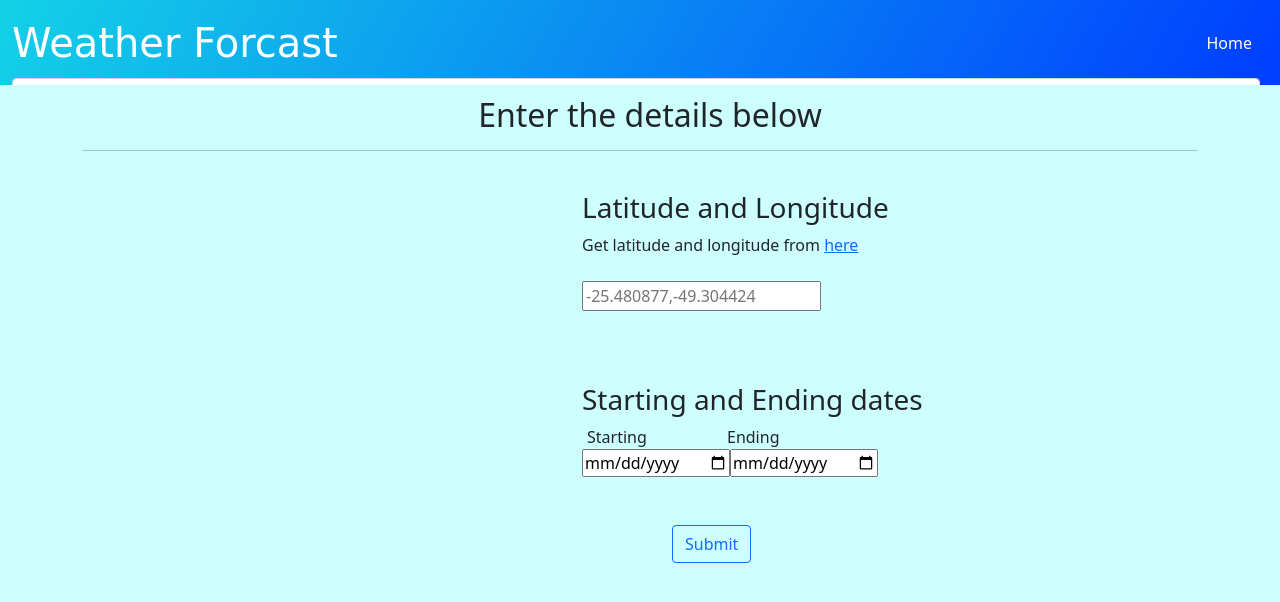
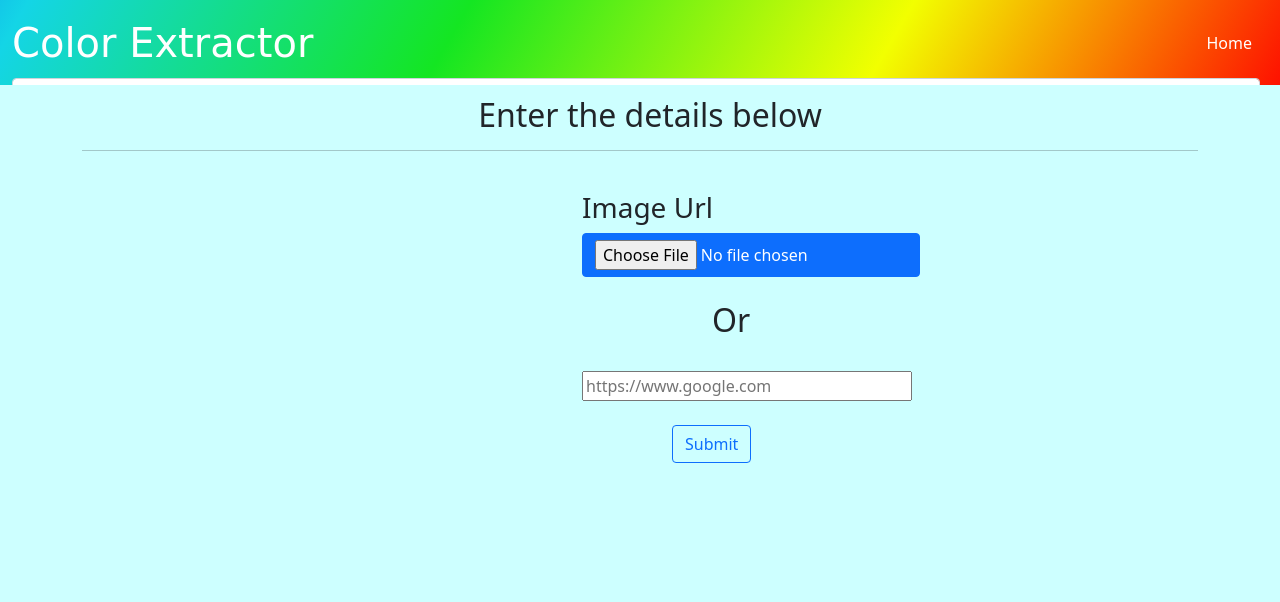
Before and after one commit to VaibhavBagaria/Color-Extractor, a Flask app: page / in a window 1280 px wide. Shown: the top 602 px of the page. Run offline with Flask 3, Linux system fonts and the light colour scheme; some libraries are stand-ins or nearby versions.

Commit message:
completed

```diff
--- a/main.py
+++ b/main.py
@@ -1,22 +1,20 @@
 from flask import Flask, render_template, request, url_for, redirect
-import requests
 from tkinter import messagebox
 from flask_bootstrap import Bootstrap
+from PIL import Image
+import urllib
+from werkzeug.utils import secure_filename
+import os
+
 
 app = Flask(__name__)
 
 app.config['SECRET_KEY'] = '8BYkEfBA6O6donzWlSihBXox7C0sKR6b'
 Bootstrap(app)
 
-url="https://api.meteomatics.com/"
-username="none_bagaria"
-password="Ogd10Z1d1U"
 
 have_details=False
-var=1
-temperature=[]
-precipitation=[]
-wind_speed=[]
+url_link=True
 @app.route("/")
 def home():
     global have_details
@@ -24,83 +22,36 @@ def home():
 
     return render_template("index.html", have_details=have_details)
 
-@app.route('/weather_report', methods=['POST'])
-def weather_report():
-    global have_details, temperature, precipitation, wind_speed
+@app.route('/extract_color', methods=['GET','POST'])
+def extract_color():
+    global have_details, url_link
     have_details=True
 
-    # latlong=request.form['latlong']
-    # starting_date=request.form['starting_date']
-    # ending_date=request.form['ending_date']
+    img_url=request.form['img_url']
+    if img_url == "":
+        url_link=False
+        image_file=request.files['file']
+        if image_file == "":
+            return "Please give a valid image"
+        filename=secure_filename(image_file.filename)
+        image_file.save(os.path.join('static/',filename))
+        image=Image.open(image_file)
 
-    latlong="-25.480877,-49.304424"
-    starting_date="2023-07-23"
-    ending_date="2023-07-26"
+    else:
+        url_link=True
+        image = Image.open(urllib.request.urlopen(img_url))
 
-    response=requests.get(f"{url}{starting_date}T00:00:00Z--{ending_date}T00:00:00Z:PT1H/t_2m:C,precip_1h:mm,wind_speed_10m:ms/{latlong}/json",
-                          auth=(username, password)
-                          ).json()
-    var2=1
-    for data in response['data'][0]["coordinates"][0]['dates']:
-        scraped_data=[]
-        for tuples in data.items():
-            scraped_data.append(tuples[1])
-            if var2==2:
-                date1=scraped_data[0].split('T')[0]
-                date2=scraped_data[0].split('T')[1].split(':00Z')[0]
-                update_date=f"{date1} {date2}h"
-                temperature.append({'date':update_date,'value':scraped_data[1]})
-                scraped_data=[]
-                var2=0
-            var2+=1
 
-    var2=1
-    for data in response['data'][0]["coordinates"][0]['dates']:
-        scraped_data=[]
-        for tuples in data.items():
-            scraped_data.append(tuples[1])
-            if var2==2:
-                date1=scraped_data[0].split('T')[0]
-                date2=scraped_data[0].split('T')[1].split(':00Z')[0]
-                update_date=f"{date1} {date2}h"
-                precipitation.append({'date':update_date,'value':scraped_data[1]})
-                scraped_data=[]
-                var2=0
-            var2+=1
+    reduced = image.convert("P", palette=Image.Palette.WEB) # convert to web palette (216 colors)
+    palette = reduced.getpalette() # get palette as [r,g,b,r,g,b,...]
+    palette = [tuple(palette[3*n:3*n+3]) for n in range(256)] # group 3 by 3 = [[r,g,b],[r,g,b],...]
+    color_count = [(n, palette[m]) for n,m in reduced.getcolors()]
 
-    var2=1
-    for data in response['data'][0]["coordinates"][0]['dates']:
-        scraped_data=[]
-        for tuples in data.items():
-            scraped_data.append(tuples[1])
-            if var2==2:
-                date1=scraped_data[0].split('T')[0]
-                date2=scraped_data[0].split('T')[1].split(':00Z')[0]
-                update_date=f"{date1} {date2}h"
-                wind_speed.append({'date':update_date,'value':scraped_data[1]})
-                scraped_data=[]
-                var2=0
-            var2+=1
+    color_count.sort()
+    top_10_extracted_colors=color_count[::-1][:10]
 
-    return render_template("index.html", have_details=have_details, temperature=temperature, precipitation=precipitation, wind_speed=wind_speed, var=var)
+    return render_template("index.html", have_details=have_details, colors=top_10_extracted_colors, img_url=img_url, url_link=url_link, filename=filename)
 
-@app.route('/1')
-def function1():
-    global var
-    var=1
-    return render_template("index.html", have_details=have_details, temperature=temperature, precipitation=precipitation, wind_speed=wind_speed, var=var)
-
-@app.route('/2')
-def function2():
-    global var
-    var=2
-    return render_template("index.html", have_details=have_details, temperature=temperature, precipitation=precipitation, wind_speed=wind_speed, var=var)
-
-@app.route('/3')
-def function3():
-    global var
-    var=3
-    return render_template("index.html", have_details=have_details, temperature=temperature, precipitation=precipitation, wind_speed=wind_speed, var=var)
 
 if __name__ == '__main__':
     app.run(debug=True)
--- a/static/style.css
+++ b/static/style.css
@@ -23,7 +23,7 @@ div{
 }
 
 .gradient-background {
-    background: linear-gradient(300deg, #8800ff, #0040ff, #14d5e6);
+    background: linear-gradient(300deg, #ff0000, #f2ff00, #14e622, #14d5e6, #0008ff, #a200ff, #ff00a6);
     background-size: 200% 200%;
     animation: gradient-animation 7s ease infinite;
   }
@@ -38,13 +38,17 @@ div{
     }
 
 100% {
-    background-position: 0% 50%;
+    background-position: 100% 50%;
     }
 }
 
-.carousel {
-    margin-bottom: 4rem;
+.center{
+    margin: auto;
+    width: 50%;
+    border: 3px solid black;
+    padding: 10px;
+    background-color: white;
+    display: flex;
+    align-items: center;
+    justify-content: center
 }
-.carousel {
-    position: relative;
-}
--- a/templates/index.html
+++ b/templates/index.html
@@ -6,12 +6,12 @@
     <meta name="viewport" content="width=device-width, initial-scale=1">
     <link href="https://cdn.jsdelivr.net/npm/bootstrap@5.0.2/dist/css/bootstrap.min.css" rel="stylesheet">
     <script src="https://ajax.googleapis.com/ajax/libs/jquery/3.3.1/jquery.min.js"></script>
-    <title>Weather Forcasting</title>
+    <title>Color Extractor</title>
     <link rel="stylesheet" href="{{ url_for('static', filename='style.css') }}">
 
     <nav style="position: fixed;" class="gradient-background navy navbar bg-body-tertiary">
         <div class="container-fluid">
-            <a class="title navbar-brand">Weather Forcast</a>
+            <a class="title navbar-brand">Color Extractor</a>
             <div>
                 <a style="color: white;" class="nav-link active" aria-current="page" href="{{ url_for('home') }}">Home</a>
             </div>
@@ -29,65 +29,48 @@
             <br><br>
             <h2 style="width:100%; margin-left: 10px; text-align: center;">Enter the details below</h2>
             <hr><br>
-            <form action='/weather_report' method="post" style="margin-left: 500px;">
-                <h3>Latitude and Longitude</h3>
-                <label>Get latitude and longitude from <a href="https://www.latlong.net/">here</a></label><br><br>
-                <input name="latlong" placeholder="-25.480877,-49.304424">
-
-                <br><br><br><br>
-
-                <h3>Starting and Ending dates</h3>
-                <div>
-                    <label style="margin-left: 5px; width: 140px;">Starting</label>
-                    <label>Ending</label>
-                </div>
-                <div>
-                    <input type="date" name="starting_date">
-                    <input type="date" name="ending_date">
-                </div>
-
-                <br><br>
+            <form action='/extract_color' method="post" enctype="multipart/form-data" style="margin-left: 500px;">
+                <h3>Image Url</h3>
+                    <input type="file" name="file" class="btn btn-primary btn-large"><br><br>
+                    <h2 style="margin-left: 130px;">  Or  </h2><br>
+                    <input style="width: 330px;" name="img_url" placeholder="https://www.google.com">
+                    <br><br>
                 <input type="submit" class="btn btn-outline-primary" style="margin-left: 90px">
             </form>
 
         {% else: %}
+        <br><br>
         <section>
-            <center>
-            <br><br>
-            <h2>Weather Report</h2>
-            <div>
-                <a href="{{ url_for('function1') }}"><button class="btn btn-danger" style="margin-left: 605px;">Temperature</button></a>
-                <a href="{{ url_for('function2') }}"><button class="btn btn-outline-info" style="padding: 5px;">Precipitation</button></a>
-                <a href="{{ url_for('function3') }}"><button class="btn btn-info" style="padding: 5px;">Wind Speed</button></a>
+            <div class="container center">
+                <center>
+                <h2>Extracted Colors</h2>
+                <br>
+                {% if url_link:%}
+                    <img width="auto" height="300" src="{{img_url}}">
+                {% else: %}
+                    <img width="auto" height="300" src="{{ url_for('static', filename=filename) }}">
+                {% endif %}
+                <br><br><br>
+                <div>
+                    <h3 style="width: 250px;">Color</h3>
+                    <h3 style="width: 200px;">RGB</h3>
+                    <h3>Popularity</h3>
+                </div>
+                <hr>
+                {% for color in colors: %}
+                    <div>
+                        <svg width="200" height="50" style="margin-left: 25px;">
+                            <rect width="200" height="50" style="fill: rgb{{color[1]}};"></rect>
+                        </svg>
+                        <h4 style="margin-left: 30px; width: 200px;">{{color[1]}}</h4>
+                        <h4 style="margin-left: 30px">{{color[0]}}</h4>
+                    </div>
+                    <hr>
+                {% endfor %}
+                 </center>
             </div>
-            <hr><br>
-            {% if var == 1: %}
-                {% for temp in temperature: %}
-                    <img width="75" height="auto" src="{{ url_for('static', filename='sun.png') }}">
-                    <label>Date: {{temp['date']}}</label><br>
-                    <label>Temperature: {{temp['value']}}</label>
-                    <hr><br>
-                {% endfor %}
-            {% elif var == 2: %}
-                {% for precip in precipitation: %}
-                    <img width="75" height="auto" src="{{ url_for('static', filename='rain.png') }}">
-                    <label>Date: {{precip['date']}}</label><br>
-                    <label>Precipitation: {{precip['value']}}</label>
-                    <hr><br>
-                {% endfor %}
-            {% else:%}
-                {% for speed in wind_speed: %}
-                    <img width="75" height="auto" src="{{ url_for('static', filename='wind.png') }}">
-                    <label>Date: {{speed['date']}}</label><br>
-                    <label>Wind Speed: {{speed['value']}}</label>
-                    <hr><br>
-                {% endfor %}
-            {% endif %}
+        </section>
         {% endif %}
-            </center>
-        </form>
-
-    </section>
     <script src="https://cdn.jsdelivr.net/npm/bootstrap@5.3.0/dist/js/bootstrap.bundle.min.js" integrity="sha384-geWF76RCwLtnZ8qwWowPQNguL3RmwHVBC9FhGdlKrxdiJJigb/j/68SIy3Te4Bkz" crossorigin="anonymous"></script>
 </body>
 
```
Also changed, not shown: static/download.jpeg (added), static/rain.png (deleted), static/sun.png (deleted), static/wind.png (deleted).
